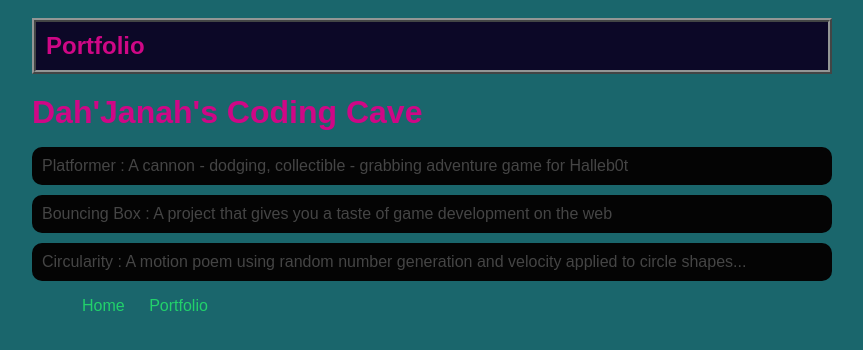
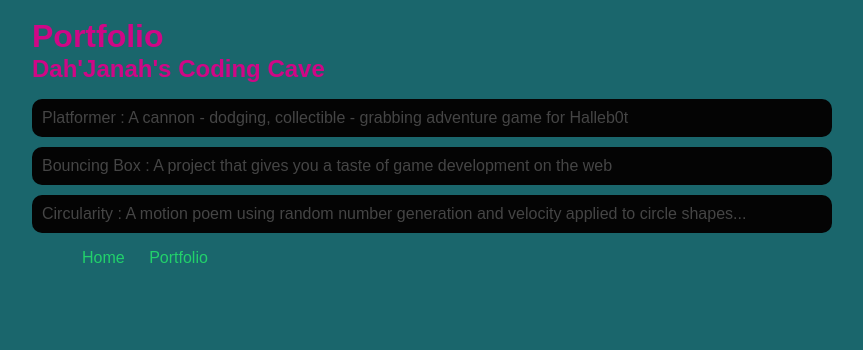
Before and after one commit to DahjanahSmith/DahjanahSmith.github.io, a plain HTML site: page portfolio.html in a window 1280 px wide. Shown: the whole page, without its empty margins (208-1071 px from the left). Drawn offline with Linux system fonts and the light colour scheme.

```diff
--- a/portfolio.html
+++ b/portfolio.html
@@ -2,7 +2,7 @@
 <html>
     <title> Dah'Janah's Website </title>
     <head>
-     <style type="text/css">
+    <style>
         body {
             background: rgb(26, 102, 108);
             color: rgb (45, 45, 0);
@@ -12,16 +12,6 @@
         #all-contents {
           max-width: 800px;
             margin: auto;
-        }
-
-        /* navigation menu */
-        nav {
-            background: rgb(12, 8, 39);
-           margin: 0 auto;
-           margin-bottom: 20px;
-            display: flex;
-            padding: 10px;
-            border: 4px rgba(152, 156, 154, 0.966) ridge;
         }
         h1 {
             display: flex;
@@ -41,8 +31,6 @@
             text-decoration: none;
             color: rgb(34, 209, 107);
         }
-
-
 
         /* main container area beneath menu */
         main {
@@ -92,12 +80,24 @@
         h2, h3 {
             margin: 0px;
         }
+
       </style>
+      </head>
+
          <body>
       <div id="all-contents">
-        <nav>
             <h1> Portfolio </h1>
             <!--nav stuff here...-->
+            <nav
+            /* navigation menu */
+            nav {
+                background: rgb(12, 8, 39);
+               margin: 0 auto;
+               margin-bottom: 20px;
+                display: flex;
+                padding: 10px;
+                border: 4px rgba(152, 156, 154, 0.966) ridge;
+            }
         </nav>
             <main>
                 <div class="content">
@@ -120,7 +120,6 @@
                <a class="nav-a" href="portfolio.html">Portfolio</a>
              </li>
          </ul>
-     </nav>
       </div>
     </body>
 </html
```
